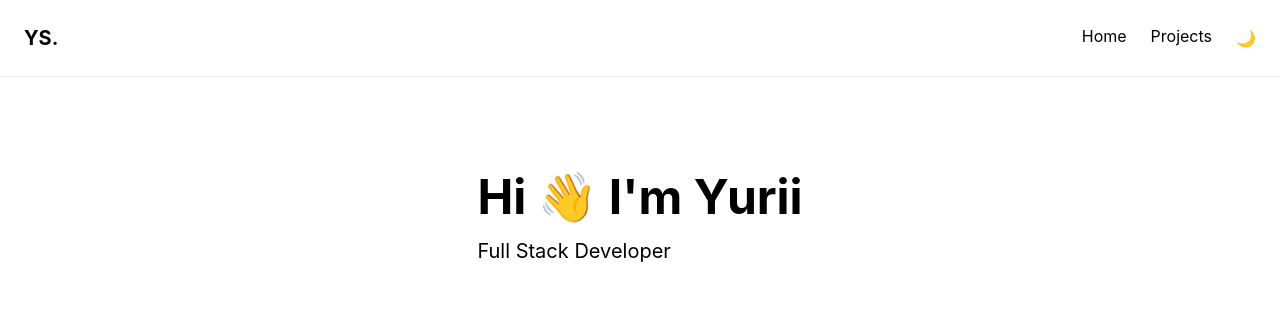
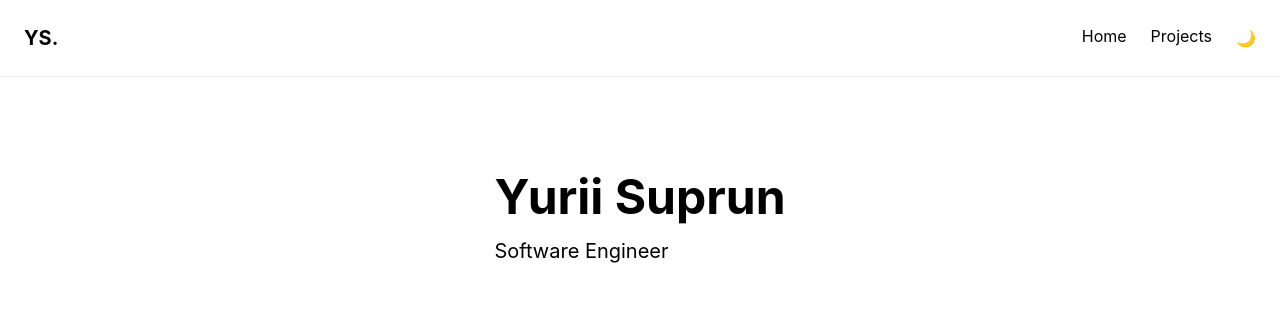
Before and after one commit to yuriisuprun/portfolio, a React (Create React App) app in the folder frontend/: page / in a window 1280 px wide. Shown: the top 315 px of the page. Built offline with nearby package versions, Linux system fonts and the light colour scheme; no server answers.

Commit message:
Update hero

```diff
--- a/frontend/src/components/Hero.js
+++ b/frontend/src/components/Hero.js
@@ -7,11 +7,11 @@ export default function Hero(){
             <div>
 
                 <h1 className="text-5xl font-bold">
-                    Hi 👋 I'm Yurii
+                    Yurii Suprun
                 </h1>
 
                 <p className="mt-4 text-xl">
-                    Full Stack Developer
+                    Software Engineer
                 </p>
 
             </div>
```
